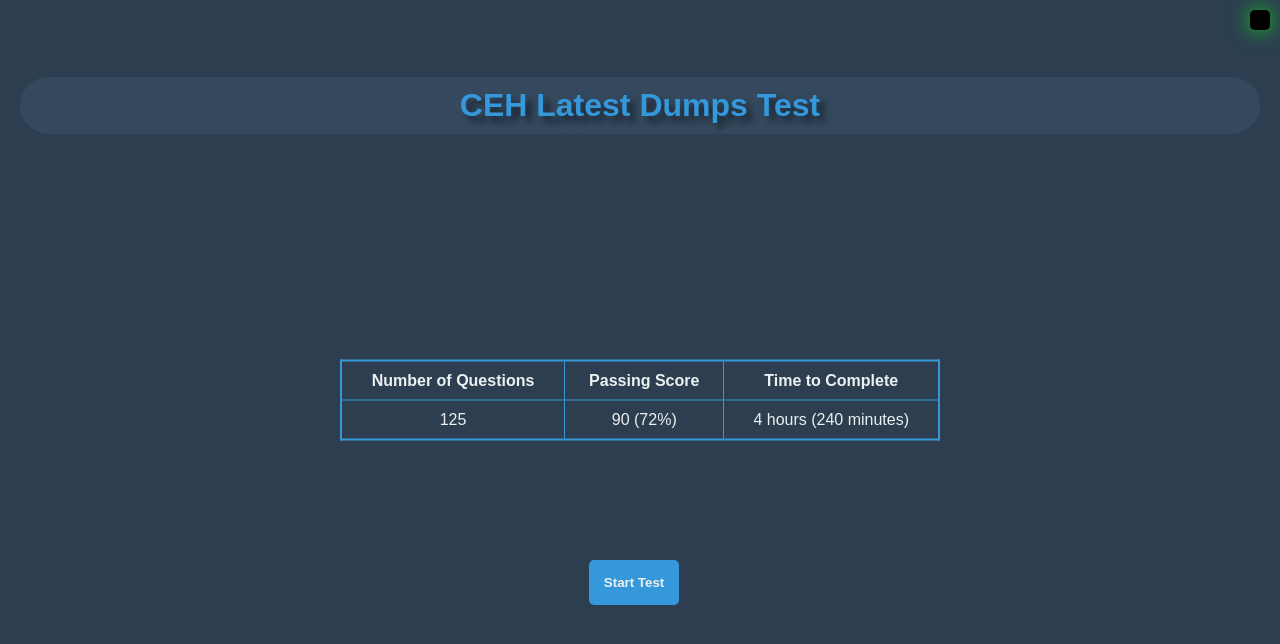
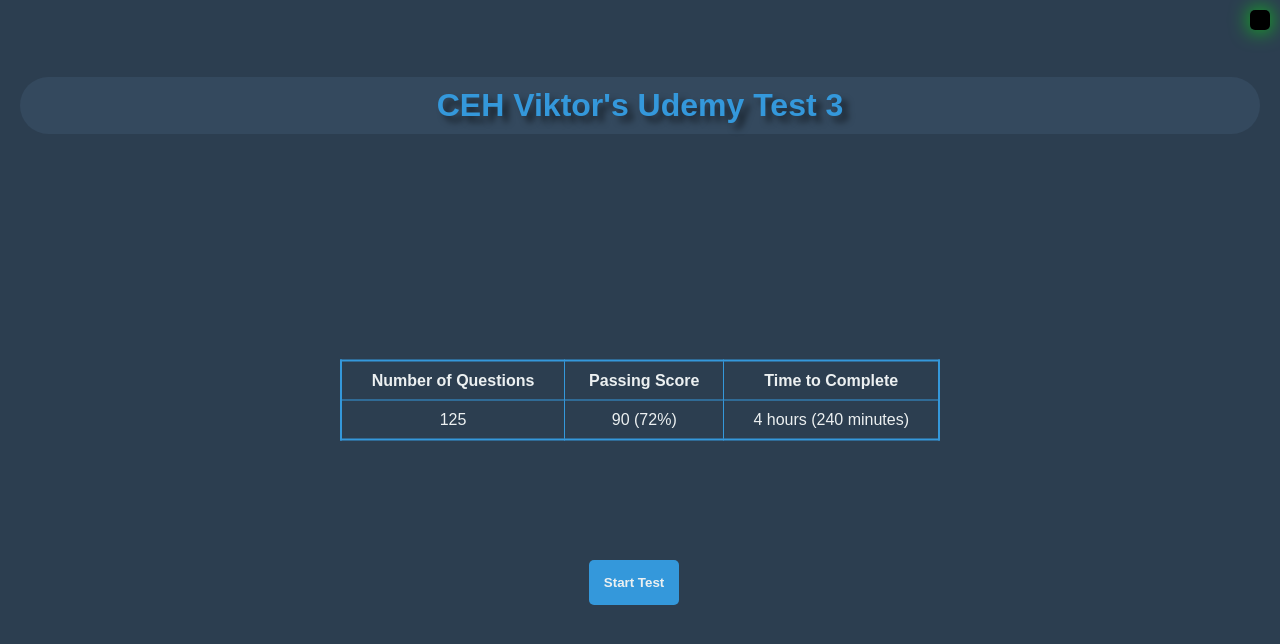
Before and after one commit to Ninad1431/udemytest3, a plain HTML site: page index.html in a window 1280 px wide. Drawn offline with Linux system fonts and the light colour scheme.

Commit message:
Update index.html

```diff
--- a/index.html
+++ b/index.html
@@ -183,7 +183,7 @@
 </head>
 <body>
     <br><br>
-<h1>CEH Latest Dumps Test</h1>
+<h1>CEH Viktor's Udemy Test 3</h1>
 <div id="quiz-container"></div>
 <div id="quiz-container"></div>
 <button id="evaluate-btn" onclick="evaluateQuiz()">Evaluate</button>
```
